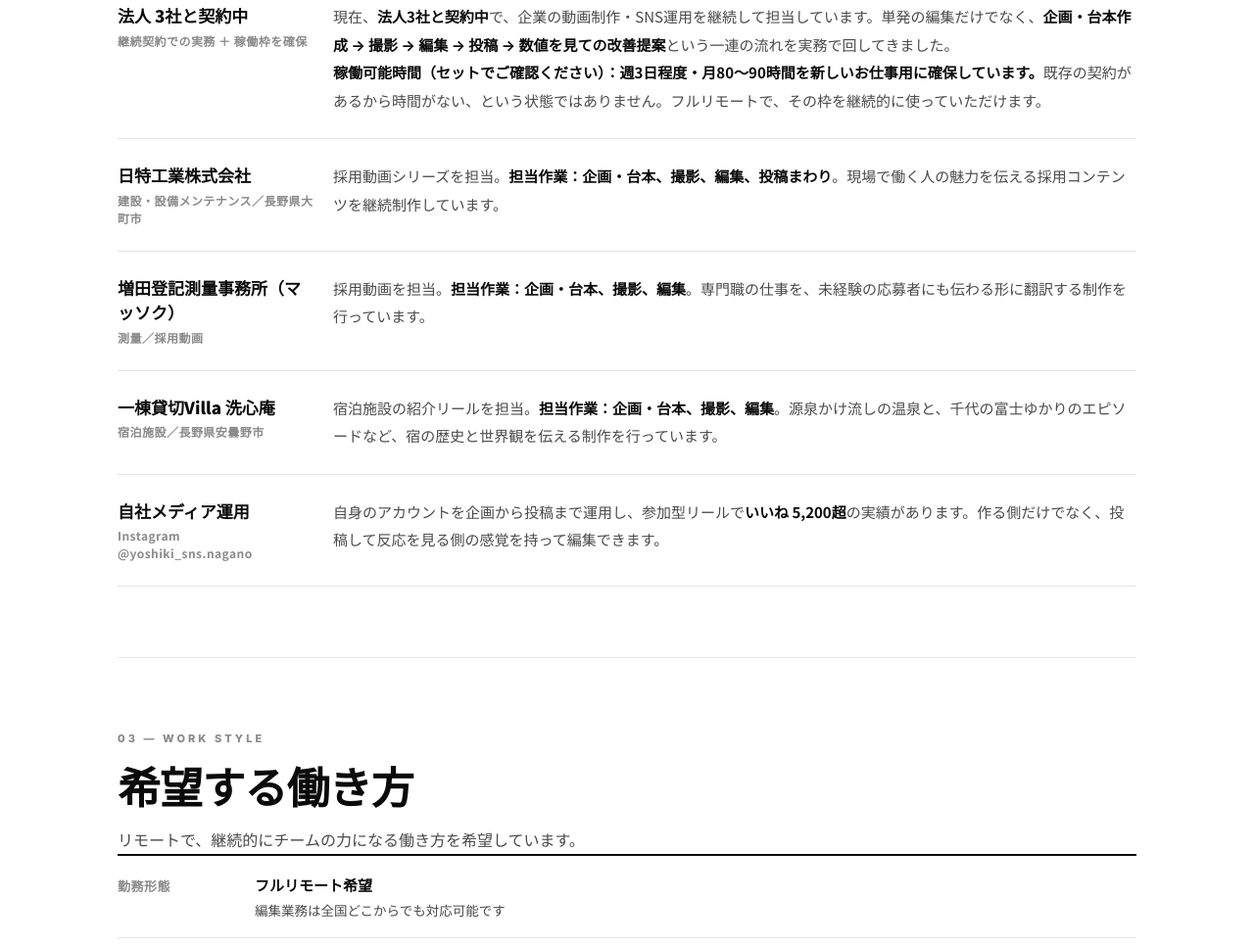
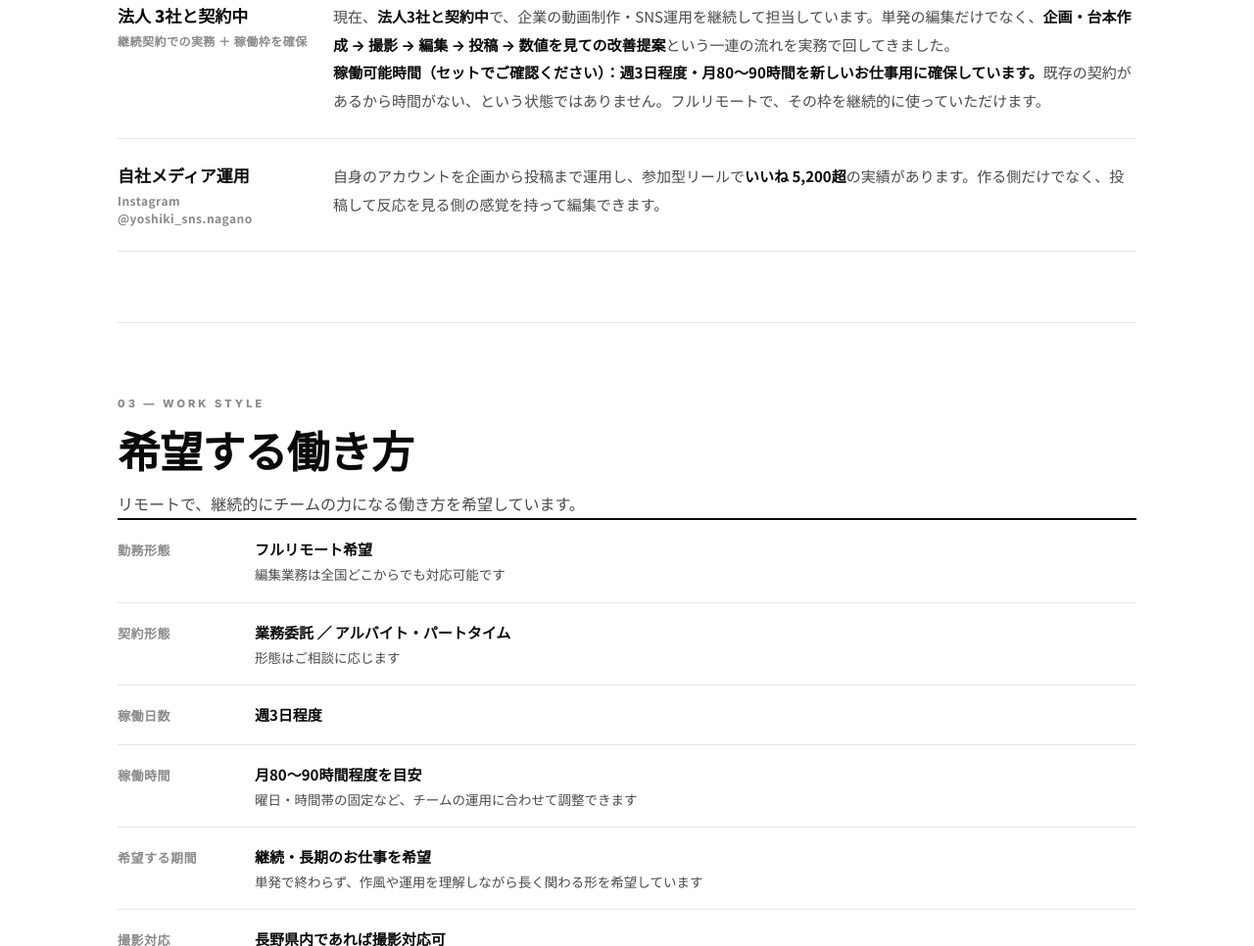
Before and after one commit to nakamurayoshiki3-cyber/nakamurayoshiki3-cyber.github.io, a plain HTML site: page index.html in a window 1280 px wide. Shown: the part 5481-6447 px from the top of the page at 98% size. Drawn offline with Linux system fonts and the light colour scheme.

Commit message:
実務経験欄の先方情報（クライアント3社の紹介文）を削除

```diff
--- a/index.html
+++ b/index.html
@@ -413,18 +413,6 @@ section{padding:72px 0;border-top:1px solid var(--line)}
         <p>現在、<strong>法人3社と契約中</strong>で、企業の動画制作・SNS運用を継続して担当しています。単発の編集だけでなく、<strong>企画・台本作成 → 撮影 → 編集 → 投稿 → 数値を見ての改善提案</strong>という一連の流れを実務で回してきました。<br><strong>稼働可能時間（セットでご確認ください）：週3日程度・月80〜90時間を新しいお仕事用に確保しています。</strong>既存の契約があるから時間がない、という状態ではありません。フルリモートで、その枠を継続的に使っていただけます。</p>
       </div>
       <div class="exp-row">
-        <h3>日特工業株式会社<small>建設・設備メンテナンス／長野県大町市</small></h3>
-        <p>採用動画シリーズを担当。<strong>担当作業：企画・台本、撮影、編集、投稿まわり</strong>。現場で働く人の魅力を伝える採用コンテンツを継続制作しています。</p>
-      </div>
-      <div class="exp-row">
-        <h3>増田登記測量事務所（マッソク）<small>測量／採用動画</small></h3>
-        <p>採用動画を担当。<strong>担当作業：企画・台本、撮影、編集</strong>。専門職の仕事を、未経験の応募者にも伝わる形に翻訳する制作を行っています。</p>
-      </div>
-      <div class="exp-row">
-        <h3>一棟貸切Villa 洗心庵<small>宿泊施設／長野県安曇野市</small></h3>
-        <p>宿泊施設の紹介リールを担当。<strong>担当作業：企画・台本、撮影、編集</strong>。源泉かけ流しの温泉と、千代の富士ゆかりのエピソードなど、宿の歴史と世界観を伝える制作を行っています。</p>
-      </div>
-      <div class="exp-row">
         <h3>自社メディア運用<small>Instagram @yoshiki_sns.nagano</small></h3>
         <p>自身のアカウントを企画から投稿まで運用し、参加型リールで<strong>いいね 5,200超</strong>の実績があります。作る側だけでなく、投稿して反応を見る側の感覚を持って編集できます。</p>
       </div>
```
